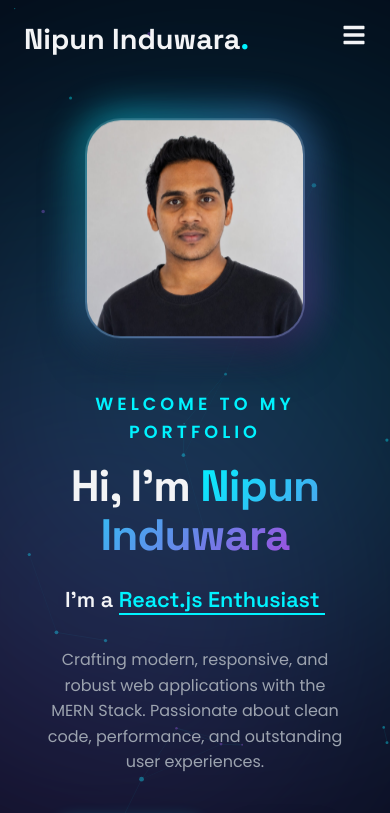
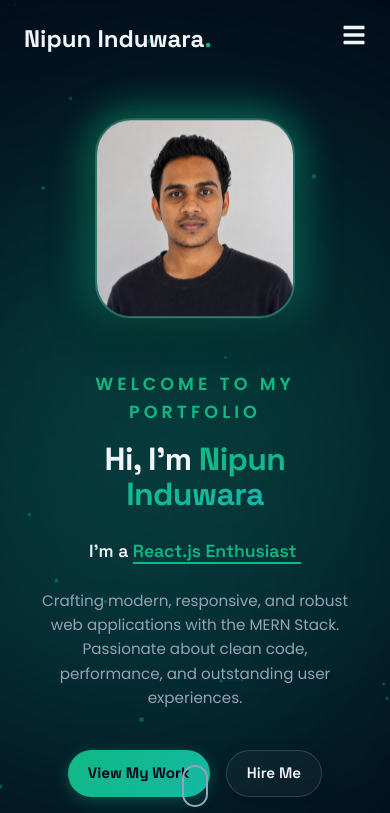
Before and after one commit to nipuninduwaraedu/portfolio, a React (Vite) app: page / in a window 390 px wide. Shown: the top 813 px of the page. Built offline with nearby package versions, Linux system fonts and the light colour scheme.

Commit message:
UI make responsive

```diff
--- a/src/components/Hero.jsx
+++ b/src/components/Hero.jsx
@@ -1,7 +1,7 @@
-import React, { useEffect, useRef } from 'react';
-import { TypeAnimation } from 'react-type-animation';
-import { motion } from 'framer-motion';
-import profileImg from '../assets/profile.jpeg';
+import React, { useEffect, useRef } from "react";
+import { TypeAnimation } from "react-type-animation";
+import { motion } from "framer-motion";
+import profileImg from "../assets/profile.jpeg";
 
 export default function Hero() {
   const canvasRef = useRef(null);
@@ -10,7 +10,7 @@ export default function Hero() {
   useEffect(() => {
     const canvas = canvasRef.current;
     if (!canvas) return;
-    const ctx = canvas.getContext('2d');
+    const ctx = canvas.getContext("2d");
     if (!ctx) return;
 
     let animationFrameId;
@@ -21,7 +21,7 @@ export default function Hero() {
       canvas.height = canvas.parentElement.offsetHeight;
     };
 
-    window.addEventListener('resize', handleResize);
+    window.addEventListener("resize", handleResize);
     handleResize();
 
     class Particle {
@@ -31,7 +31,10 @@ export default function Hero() {
         this.size = Math.random() * 2 + 0.5;
         this.speedX = Math.random() * 0.5 - 0.25;
         this.speedY = Math.random() * 0.5 - 0.25;
-        this.color = Math.random() > 0.5 ? 'rgba(0, 243, 255, 0.4)' : 'rgba(157, 78, 221, 0.4)';
+        this.color =
+          Math.random() > 0.5
+            ? "rgba(16, 185, 129, 0.4)"
+            : "rgba(20, 184, 166, 0.4)";
       }
 
       update() {
@@ -55,7 +58,9 @@ export default function Hero() {
 
     const init = () => {
       particles = [];
-      const numberOfParticles = Math.floor((canvas.width * canvas.height) / 15000);
+      const numberOfParticles = Math.floor(
+        (canvas.width * canvas.height) / 15000,
+      );
       for (let i = 0; i < numberOfParticles; i++) {
         particles.push(new Particle());
       }
@@ -73,7 +78,7 @@ export default function Hero() {
           const distance = Math.sqrt(dx * dx + dy * dy);
 
           if (distance < 100) {
-            ctx.strokeStyle = `rgba(0, 243, 255, ${0.15 - distance / 1000})`;
+            ctx.strokeStyle = `rgba(16, 185, 129, ${0.15 - distance / 1000})`;
             ctx.lineWidth = 0.5;
             ctx.beginPath();
             ctx.moveTo(particles[a].x, particles[a].y);
@@ -95,7 +100,7 @@ export default function Hero() {
 
     return () => {
       cancelAnimationFrame(animationFrameId);
-      window.removeEventListener('resize', handleResize);
+      window.removeEventListener("resize", handleResize);
     };
   }, []);
 
@@ -110,17 +115,24 @@ export default function Hero() {
 
       window.scrollTo({
         top: offsetPosition,
-        behavior: 'smooth'
+        behavior: "smooth",
       });
     }
   };
 
   return (
     <section id="home" className="hero-section">
-      <canvas ref={canvasRef} className="hero-canvas" id="hero-particles"></canvas>
+      <canvas
+        ref={canvasRef}
+        className="hero-canvas"
+        id="hero-particles"
+      ></canvas>
 
-      <div className="ambient-glow glow-cyan"></div>
-      <div className="ambient-glow glow-purple" style={{ bottom: '10%', right: '10%' }}></div>
+      <div className="ambient-glow glow-green"></div>
+      <div
+        className="ambient-glow glow-teal"
+        style={{ bottom: "10%", right: "10%" }}
+      ></div>
 
       <div className="hero-grid">
         <div className="hero-text">
@@ -151,13 +163,13 @@ export default function Hero() {
             <span className="static-text">I'm a </span>
             <TypeAnimation
               sequence={[
-                'MERN Stack Developer',
+                "MERN Stack Developer",
                 2000,
-                'React.js Enthusiast',
+                "React.js Enthusiast",
                 2000,
-                'Python Developer',
+                "Python Developer",
                 2000,
-                'IT Undergraduate at SLIIT',
+                "IT Undergraduate at SLIIT",
                 2000,
               ]}
               wrapper="span"
@@ -173,8 +185,9 @@ export default function Hero() {
             animate={{ opacity: 1 }}
             transition={{ duration: 0.6, delay: 0.6 }}
           >
-            Crafting modern, responsive, and robust web applications with the MERN Stack.
-            Passionate about clean code, performance, and outstanding user experiences.
+            Crafting modern, responsive, and robust web applications with the
+            MERN Stack. Passionate about clean code, performance, and
+            outstanding user experiences.
           </motion.p>
 
           <motion.div
@@ -184,14 +197,14 @@ export default function Hero() {
             transition={{ duration: 0.6, delay: 0.8 }}
           >
             <button
-              onClick={() => scrollToSection('projects')}
+              onClick={() => scrollToSection("projects")}
               className="btn btn-primary"
               id="hero-cta-work"
             >
               View My Work
             </button>
             <button
-              onClick={() => scrollToSection('contact')}
+              onClick={() => scrollToSection("contact")}
               className="btn btn-secondary"
               id="hero-cta-hire"
             >
@@ -207,13 +220,21 @@ export default function Hero() {
           transition={{ duration: 0.6, delay: 0.4 }}
         >
           <div className="hero-img-frame">
-            <img src={profileImg} alt="Nipun Induwara Profile" className="hero-img" id="hero-profile-pic" />
+            <img
+              src={profileImg}
+              alt="Nipun Induwara Profile"
+              className="hero-img"
+              id="hero-profile-pic"
+            />
             <div className="hero-img-glow"></div>
           </div>
         </motion.div>
       </div>
 
-      <div className="hero-scroll-indicator" onClick={() => scrollToSection('about')}>
+      <div
+        className="hero-scroll-indicator"
+        onClick={() => scrollToSection("about")}
+      >
         <div className="mouse">
           <div className="wheel"></div>
         </div>
--- a/src/index.css
+++ b/src/index.css
@@ -2,19 +2,21 @@
    1. Theme Variables & Fonts
    ========================================== */
 :root {
-  --bg-primary: #050816;
-  --bg-secondary: #0c102b;
-  --text-primary: #f3f4f6;
-  --text-secondary: #9ca3af;
+  --bg-primary: #020617;
+  --bg-secondary: #0f172a;
+  --text-primary: #f1f5f9;
+  --text-secondary: #94a3b8;
 
-  /* Neon Glow Accents */
-  --accent-cyan: #00f3ff;
-  --accent-cyan-glow: rgba(0, 243, 255, 0.3);
-  --accent-purple: #9d4edd;
-  --accent-purple-glow: rgba(157, 78, 221, 0.3);
+  /* Fresh Green Glow Accents */
+  --accent-green: #10b981;
+  /* Emerald Green */
+  --accent-green-glow: rgba(16, 185, 129, 0.3);
+  --accent-teal: #14b8a6;
+  /* Teal Green */
+  --accent-teal-glow: rgba(20, 184, 166, 0.3);
 
-  --glass-bg: rgba(10, 15, 30, 0.7);
-  --glass-border: rgba(255, 255, 255, 0.08);
+  --glass-bg: rgba(15, 23, 42, 0.7);
+  --glass-border: rgba(255, 255, 255, 0.1);
   --glass-shadow: rgba(0, 0, 0, 0.6);
 
   --font-sans: 'Poppins', sans-serif;
@@ -46,19 +48,27 @@ body {
 ::-webkit-scrollbar {
   width: 8px;
 }
+
 ::-webkit-scrollbar-track {
   background: var(--bg-primary);
 }
+
 ::-webkit-scrollbar-thumb {
   background: var(--bg-secondary);
   border-radius: 4px;
   border: 1px solid var(--glass-border);
 }
+
 ::-webkit-scrollbar-thumb:hover {
-  background: var(--accent-purple);
+  background: var(--accent-green);
 }
 
-h1, h2, h3, h4, h5, h6 {
+h1,
+h2,
+h3,
+h4,
+h5,
+h6 {
   font-family: var(--font-heading);
   font-weight: 700;
   letter-spacing: -0.02em;
@@ -83,7 +93,7 @@ button {
    3. Custom Utility Styles
    ========================================== */
 .gradient-text {
-  background: linear-gradient(135deg, var(--accent-cyan), var(--accent-purple));
+  background: linear-gradient(135deg, var(--accent-green), var(--accent-teal));
   -webkit-background-clip: text;
   -webkit-text-fill-color: transparent;
   background-clip: text;
@@ -101,8 +111,8 @@ button {
 
 .glass-card:hover {
   transform: translateY(-5px);
-  border-color: rgba(0, 243, 255, 0.2);
-  box-shadow: 0 15px 35px 0 rgba(0, 243, 255, 0.1);
+  border-color: rgba(16, 185, 129, 0.3);
+  box-shadow: 0 15px 35px 0 rgba(16, 185, 129, 0.15);
 }
 
 /* Ambient Background Lights */
@@ -117,14 +127,14 @@ button {
   opacity: 0.3;
 }
 
-.glow-cyan {
-  background: var(--accent-cyan);
+.glow-green {
+  background: var(--accent-green);
   top: 15%;
   left: -10%;
 }
 
-.glow-purple {
-  background: var(--accent-purple);
+.glow-teal {
+  background: var(--accent-teal);
   bottom: 15%;
   right: -10%;
 }
@@ -144,15 +154,15 @@ button {
 }
 
 .btn-primary {
-  background: linear-gradient(135deg, var(--accent-cyan), var(--accent-purple));
-  color: #050816;
+  background: linear-gradient(135deg, var(--accent-green), var(--accent-teal));
+  color: #020617;
   font-weight: 700;
-  box-shadow: 0 4px 15px rgba(0, 243, 255, 0.3);
+  box-shadow: 0 4px 15px rgba(16, 185, 129, 0.3);
 }
 
 .btn-primary:hover {
   transform: translateY(-2px);
-  box-shadow: 0 8px 25px rgba(0, 243, 255, 0.5);
+  box-shadow: 0 8px 25px rgba(16, 185, 129, 0.5);
 }
 
 .btn-secondary {
@@ -163,9 +173,9 @@ button {
 }
 
 .btn-secondary:hover {
-  background: rgba(157, 78, 221, 0.1);
+  background: rgba(16, 185, 129, 0.1);
   transform: translateY(-2px);
-  border-color: var(--accent-purple);
+  border-color: var(--accent-green);
 }
 
 /* Section Shared Layout */
@@ -194,7 +204,7 @@ section {
   left: 15%;
   width: 70%;
   height: 4px;
-  background: linear-gradient(90deg, var(--accent-cyan), var(--accent-purple));
+  background: linear-gradient(90deg, var(--accent-green), var(--accent-teal));
   border-radius: 2px;
 }
 
@@ -215,7 +225,7 @@ section {
 }
 
 .navbar-scrolled {
-  background: rgba(5, 8, 22, 0.85);
+  background: rgba(2, 6, 23, 0.9);
   backdrop-filter: blur(12px);
   -webkit-backdrop-filter: blur(12px);
   height: 70px;
@@ -242,7 +252,7 @@ section {
 }
 
 .navbar-logo span {
-  color: var(--accent-cyan);
+  color: var(--accent-green);
 }
 
 .navbar-menu {
@@ -263,7 +273,7 @@ section {
 
 .navbar-link:hover,
 .navbar-link.active {
-  color: var(--accent-cyan);
+  color: var(--accent-green);
 }
 
 .navbar-link::after {
@@ -273,7 +283,7 @@ section {
   left: 0;
   width: 0;
   height: 2px;
-  background: linear-gradient(90deg, var(--accent-cyan), var(--accent-purple));
+  background: linear-gradient(90deg, var(--accent-green), var(--accent-teal));
   transition: width 0.3s ease;
 }
 
@@ -295,7 +305,7 @@ section {
   left: -100%;
   width: 100%;
   height: calc(100vh - 80px);
-  background: rgba(5, 8, 22, 0.98);
+  background: rgba(2, 6, 23, 0.98);
   backdrop-filter: blur(12px);
   -webkit-backdrop-filter: blur(12px);
   transition: left 0.4s cubic-bezier(0.77, 0.2, 0.05, 1.0);
@@ -326,13 +336,14 @@ section {
 
 .navbar-mobile-link:hover,
 .navbar-mobile-link.active {
-  color: var(--accent-cyan);
+  color: var(--accent-green);
 }
 
 @media (max-width: 768px) {
   .navbar-menu {
     display: none;
   }
+
   .navbar-hamburger {
     display: block;
   }
@@ -382,7 +393,7 @@ section {
   font-size: 1.1rem;
   text-transform: uppercase;
   letter-spacing: 4px;
-  color: var(--accent-cyan);
+  color: var(--accent-green);
   margin-bottom: 16px;
   font-weight: 600;
 }
@@ -402,8 +413,8 @@ section {
 }
 
 .typed-text {
-  color: var(--accent-cyan);
-  border-bottom: 2px solid var(--accent-cyan);
+  color: var(--accent-green);
+  border-bottom: 2px solid var(--accent-green);
 }
 
 .hero-desc {
@@ -450,7 +461,7 @@ section {
   position: absolute;
   inset: -4px;
   border-radius: 40px;
-  background: linear-gradient(135deg, var(--accent-cyan), var(--accent-purple));
+  background: linear-gradient(135deg, var(--accent-green), var(--accent-teal));
   z-index: 1;
   filter: blur(20px);
   opacity: 0.65;
@@ -462,9 +473,12 @@ section {
 }
 
 @keyframes floatProfile {
-  0%, 100% {
+
+  0%,
+  100% {
     transform: translateY(0px);
   }
+
   50% {
     transform: translateY(-12px);
   }
@@ -485,7 +499,7 @@ section {
 }
 
 .hero-scroll-indicator:hover {
-  color: var(--accent-cyan);
+  color: var(--accent-green);
 }
 
 .mouse {
@@ -501,14 +515,21 @@ section {
 .wheel {
   width: 4px;
   height: 8px;
-  background-color: var(--accent-cyan);
+  background-color: var(--accent-green);
   border-radius: 2px;
   animation: scrollWheel 1.5s infinite;
 }
 
 @keyframes scrollWheel {
-  0% { transform: translateY(0); opacity: 1; }
-  100% { transform: translateY(12px); opacity: 0; }
+  0% {
+    transform: translateY(0);
+    opacity: 1;
+  }
+
+  100% {
+    transform: translateY(12px);
+    opacity: 0;
+  }
 }
 
 @media (max-width: 992px) {
@@ -517,22 +538,27 @@ section {
     gap: 40px;
     padding: 0 20px;
   }
+
   .hero-text {
     text-align: center;
     order: 2;
   }
+
   .hero-image-container {
     order: 1;
     margin-bottom: 10px;
   }
+
   .hero-img-frame {
     width: 260px;
     height: 260px;
   }
+
   .hero-desc {
     margin-left: auto;
     margin-right: auto;
   }
+
   .hero-ctas {
     justify-content: center;
   }
@@ -542,13 +568,16 @@ section {
   .hero-title {
     font-size: 2.75rem;
   }
+
   .hero-typed-container {
     font-size: 1.35rem;
     height: 40px;
   }
+
   .hero-desc {
     font-size: 1rem;
   }
+
   .hero-img-frame {
     width: 220px;
     height: 220px;
@@ -600,7 +629,7 @@ section {
 
 .about-card-icon {
   font-size: 1.75rem;
-  color: var(--accent-cyan);
+  color: var(--accent-green);
   margin-bottom: 12px;
 }
 
@@ -617,7 +646,7 @@ section {
 
 .card-detail {
   font-size: 0.75rem;
-  color: var(--accent-purple);
+  color: var(--accent-teal);
   font-weight: 600;
 }
 
@@ -719,7 +748,7 @@ section {
 
 .folder-icon {
   font-size: 2.25rem;
-  color: var(--accent-cyan);
+  color: var(--accent-green);
   opacity: 0.85;
 }
 
@@ -734,7 +763,7 @@ section {
 }
 
 .project-links a:hover {
-  color: var(--accent-cyan);
+  color: var(--accent-green);
 }
 
 .project-card-body {
@@ -745,7 +774,7 @@ section {
   font-size: 0.8rem;
   font-weight: 600;
   text-transform: uppercase;
-  color: var(--accent-purple);
+  color: var(--accent-teal);
   letter-spacing: 1px;
   display: block;
   margin-bottom: 8px;
@@ -832,15 +861,15 @@ section {
 
 .detail-icon {
   font-size: 1.5rem;
-  color: var(--accent-cyan);
+  color: var(--accent-green);
   width: 50px;
   height: 50px;
-  background: rgba(0, 243, 255, 0.05);
+  background: rgba(16, 185, 129, 0.05);
   border-radius: 50%;
   display: flex;
   align-items: center;
   justify-content: center;
-  border: 1px solid rgba(0, 243, 255, 0.15);
+  border: 1px solid rgba(16, 185, 129, 0.15);
 }
 
 .detail-content h4 {
@@ -854,9 +883,9 @@ section {
 }
 
 .contact-detail-card:hover .detail-icon {
-  background: var(--accent-cyan);
-  color: #050816;
-  box-shadow: 0 0 15px rgba(0, 243, 255, 0.4);
+  background: var(--accent-green);
+  color: #020617;
+  box-shadow: 0 0 15px rgba(16, 185, 129, 0.4);
 }
 
 .contact-socials-wrapper {
@@ -885,10 +914,10 @@ section {
 }
 
 .social-btn:hover {
-  background: linear-gradient(135deg, var(--accent-cyan), var(--accent-purple));
-  color: #050816;
+  background: linear-gradient(135deg, var(--accent-green), var(--accent-teal));
+  color: #020617;
   border-color: transparent;
-  box-shadow: 0 5px 15px rgba(0, 243, 255, 0.3);
+  box-shadow: 0 5px 15px rgba(16, 185, 129, 0.3);
   transform: translateY(-3px);
 }
 
@@ -926,8 +955,8 @@ section {
 .form-group input:focus,
 .form-group textarea:focus {
   outline: none;
-  border-color: var(--accent-cyan);
-  box-shadow: 0 0 10px rgba(0, 243, 255, 0.15);
+  border-color: var(--accent-green);
+  box-shadow: 0 0 10px rgba(16, 185, 129, 0.15);
   background: rgba(255, 255, 255, 0.05);
 }
 
@@ -995,18 +1024,115 @@ section {
 }
 
 .footer-credits a {
-  color: var(--accent-cyan);
+  color: var(--accent-green);
   font-weight: 500;
 }
 
 .footer-credits a:hover {
   text-decoration: underline;
-  color: var(--accent-purple);
+  color: var(--accent-teal);
+}
+
+/* Responsive Styles */
+@media (max-width: 1024px) {
+  section {
+    padding: 80px 16px;
+  }
 }
 
 @media (max-width: 992px) {
+  .hero-grid {
+    grid-template-columns: 1fr;
+    gap: 40px;
+    padding: 0 20px;
+  }
+
+  .hero-text {
+    text-align: center;
+    order: 2;
+  }
+
+  .hero-image-container {
+    order: 1;
+    margin-bottom: 10px;
+  }
+
+  .hero-img-frame {
+    width: 280px;
+    height: 280px;
+  }
+
+  .hero-desc {
+    margin-left: auto;
+    margin-right: auto;
+  }
+
+  .hero-ctas {
+    justify-content: center;
+  }
+
   .contact-grid {
     grid-template-columns: 1fr;
     gap: 40px;
   }
+
+  .section-title {
+    font-size: 2.2rem;
+  }
 }
+
+@media (max-width: 768px) {
+  .hero-title {
+    font-size: 2.5rem;
+  }
+
+  .hero-typed-container {
+    font-size: 1.3rem;
+    height: auto;
+  }
+
+  .hero-img-frame {
+    width: 240px;
+    height: 240px;
+  }
+
+  .projects-grid {
+    grid-template-columns: 1fr;
+  }
+
+  .skills-grid {
+    grid-template-columns: 1fr;
+  }
+
+  .navbar-logo {
+    font-size: 1.5rem;
+  }
+}
+
+@media (max-width: 480px) {
+  .hero-title {
+    font-size: 2rem;
+  }
+
+  .hero-typed-container {
+    font-size: 1.1rem;
+  }
+
+  .hero-desc {
+    font-size: 0.95rem;
+  }
+
+  .btn {
+    padding: 10px 20px;
+    font-size: 0.95rem;
+  }
+
+  .hero-img-frame {
+    width: 200px;
+    height: 200px;
+  }
+
+  .section-title {
+    font-size: 1.8rem;
+  }
+}
```
